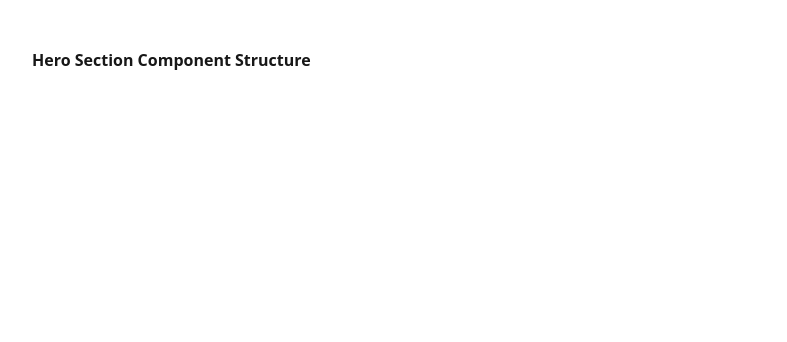
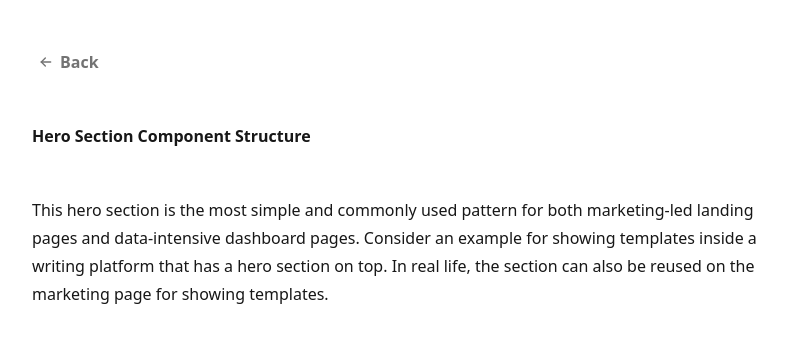
Before and after one commit to yashsehgal/personal-website, a Next.js app: page /posts/hero-section-component-structure in a window 1280 px wide. Shown: the top 342 px of the page, without its empty margins (224-1011 px from the left). Built offline with nearby package versions, Linux system fonts and the light colour scheme.

Commit message:
internal post page cleanup

```diff
--- a/app/posts/(internal-posts)/hero-section-component-structure/page.tsx
+++ b/app/posts/(internal-posts)/hero-section-component-structure/page.tsx
@@ -1,5 +1,17 @@
 import { InternalPostContainer } from '@/components/sections/internal-post-container';
 
 export default function HeroSectionComponentStructurePage() {
-  return <InternalPostContainer></InternalPostContainer>;
+  return (
+    <InternalPostContainer>
+      <div className="">
+        <p className="text">
+          This hero section is the most simple and commonly used pattern for
+          both marketing-led landing pages and data-intensive dashboard pages.
+          Consider an example for showing templates inside a writing platform
+          that has a hero section on top. In real life, the section can also be
+          reused on the marketing page for showing templates.
+        </p>
+      </div>
+    </InternalPostContainer>
+  );
 }
--- a/components/sections/internal-post-container.tsx
+++ b/components/sections/internal-post-container.tsx
@@ -1,7 +1,9 @@
 'use client';
-import { ApplicationRoute } from '@/common/route';
+import { ApplicationRoute, ROUTES } from '@/common/route';
+import { LinkButton } from '@/components/link-button';
 import { getInternalPostData } from '@/constants/interal-posts';
 import { cn } from '@/helpers/cn';
+import { IconArrowLeft } from '@tabler/icons-react';
 import { usePathname } from 'next/navigation';
 
 type InternalPostContainerProps = React.HTMLAttributes<HTMLDivElement>;
@@ -12,18 +14,30 @@ export function InternalPostContainer({
   ...props
 }: InternalPostContainerProps) {
   const pathname = usePathname();
-
   const internalPostTitle: string =
     getInternalPostData(pathname as unknown as ApplicationRoute)?.title ?? '';
 
   return (
     <div
-      className={cn('internal-post-container w-3xl mx-auto', className)}
+      className={cn(
+        'internal-post-container w-3xl mx-auto space-y-12',
+        className,
+      )}
       {...props}>
+      <div className="flex items-center justify-between gap-4">
+        <LinkButton
+          href={ROUTES.POSTS}
+          className="w-fit text-secondary hover:text-foreground">
+          <IconArrowLeft size={16} />
+          <span>Back</span>
+        </LinkButton>
+      </div>
       <header className="internal-post-container-header">
         <h1 className="font-semibold">{internalPostTitle}</h1>
       </header>
-      <main className="internal-post-container-main-content">{children}</main>
+      <main className="internal-post-container-main-content [&_.text]:leading-7">
+        {children}
+      </main>
     </div>
   );
 }
```
